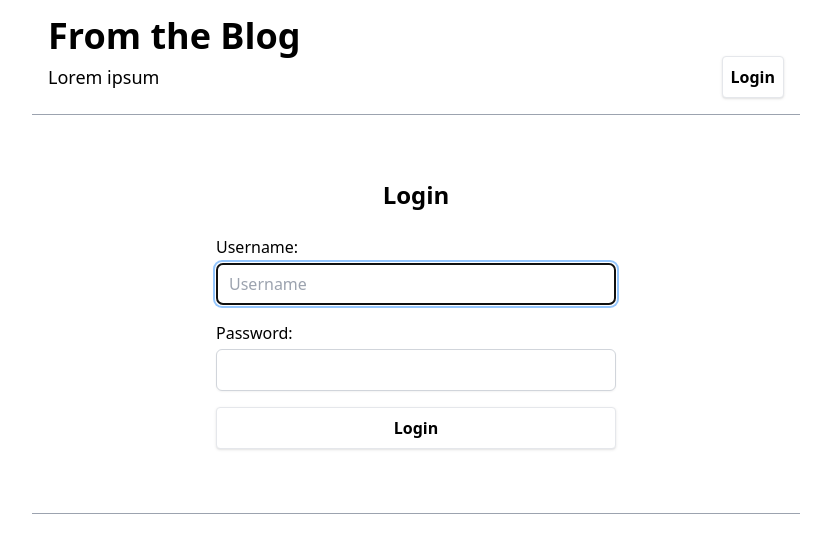
After one commit to iRantTyrant/media-lab-projects, a Django app: page /account/login/ in a window 1280 px wide. The commit adds this page. Shown: the top 553 px of the page, without its empty margins (224-1055 px from the left). Run offline with Django 5.2, Linux system fonts and the light colour scheme; parts of the project's set-up code (start-up, migrations or seed data) failed here and were passed over; some libraries are stand-ins or nearby versions.

Commit message:
Implement custom authentication form and enhance login/logout functionality with user feedback

```diff
--- a/myblog/my_blog/account/forms.py
+++ b/myblog/my_blog/account/forms.py
@@ -2,5 +2,10 @@ from django import forms
 from django.contrib.auth.forms import AuthenticationForm
 
 class CustomAuthenticationForm(AuthenticationForm):
-    username = forms.CharField(max_length=254, help_text='Required.')
-    password = forms.CharField(max_length=128, widget=forms.PasswordInput, help_text='Required.')
+    username = forms.CharField(max_length=254, help_text='Required.', required=True,widget=forms.TextInput(attrs={
+        'class': 'mt-1 block w-full px-3 py-2 border border-gray-300 rounded-md shadow-sm focus:ring focus:ring-blue-300 placeholder-gray-400',
+        'placeholder': 'Username',
+        'autofocus': True,
+        }))
+    password = forms.CharField(max_length=128, help_text='Required.',required=True, widget=forms.PasswordInput(attrs={
+        'class': 'mt-1 block w-full px-3 py-2 border border-gray-300 rounded-md shadow-sm focus:ring focus:ring-blue-300 placeholder-gray-400',}))
--- /dev/null
+++ b/myblog/my_blog/account/templates/login.html
@@ -0,0 +1,45 @@
+{% extends "blog/base.html" %}
+
+{% block title %}Login{% endblock %}
+
+{% block content %}
+    {% if user.is_authenticated %}
+        <div class="max-w-md mx-auto mt-10 p-6 bg-white mg-4">
+            <h2 class="text-2xl font-bold mb-6 text-center">Welcome back, {{ user.username }}!</h2>
+            <p class="text-center">You are already logged in.</p>
+            <div>
+                <form method="POST" action="{% url 'account:logout' %}">
+                    {% csrf_token %}
+                    <button type="submit" class="w-full bg-white text-black font-bold py-2 border shadow rounded hover:bg-gray-700 hover:text-white transition">
+                        Logout
+                    </button>
+            </div>
+        </div>
+    <!--Login Form-->
+    {% else %}
+        <div class="max-w-md mx-auto mt-10 p-6 bg-white mg-4">
+            <h2 class="text-2xl font-bold mb-6 text-center">Login</h2>
+
+            <form method="POST" novalidate>
+                {% csrf_token %}
+                {{ form.non_field_errors }}
+
+                <div class="mb-4">
+                    {{ form.username.label_tag }}
+                    {{ form.username}}
+                    {{ form.username.errors }}
+                </div>
+
+                <div class="mb-4">
+                    {{ form.password.label_tag }}
+                    {{ form.password}}
+                    {{ form.password.errors }}
+                </div>
+
+                <button type="submit" class="w-full bg-white text-black font-bold py-2 border shadow rounded hover:bg-gray-700 hover:text-white transition ">
+                    Login
+                </button>
+            </form>
+        </div>
+    {% endif %}
+{% endblock %}
--- /dev/null
+++ b/myblog/my_blog/account/urls.py
@@ -0,0 +1,14 @@
+from django.urls import path # Importing path from django.urls to define URL patterns
+from .views import login_view # Importing views for login, logout, and signup
+from django.contrib.auth import views as auth_views # Importing auth views for authentication
+from django.urls import reverse_lazy # Importing reverse_lazy for URL redirection
+from django.views.generic import TemplateView # Importing TemplateView for rendering templates
+
+app_name = 'account' # Setting the app name for namespacing URLs
+# URL patterns for the account app
+urlpatterns = [
+    path('login/', login_view, name='login'), # URL for login view
+    path('logout/',auth_views.LogoutView.as_view(next_page=reverse_lazy('account:logged_out')),name='logout'), # URL for django based logout view
+    path('logged-out/', TemplateView.as_view(template_name='logout.html'), name='logged_out'),# URL for custom logged out view
+    # path('signup/', signup_view, name='signup'), # URL for signup view (commented out)
+]
--- a/myblog/my_blog/account/views.py
+++ b/myblog/my_blog/account/views.py
@@ -19,11 +19,14 @@ def login_view(request):
 
             if user is not None:
                 login(request, user)
-                return redirect('home')  # Redirect after login
+                return redirect('/blogapp/')  # Redirect after login
             else:
                 form.add_error(None, 'Invalid username/email or password')
 
     else:
         form = CustomAuthenticationForm()
 
-    return render(request, 'account/templates/login.html', {'form': form})
+    return render(request, 'login.html', {'form': form})
+
+def logged_out_view(request):
+    return render(request, 'account/logged_out.html')
--- a/myblog/my_blog/blogapp/templates/blog/base.html
+++ b/myblog/my_blog/blogapp/templates/blog/base.html
@@ -7,16 +7,28 @@
     <script src="https://cdn.tailwindcss.com"></script>
 </head>
 <body class="bg-white">
+    <!-- Heading -->
 
-    <!-- Heading -->
-    <div class="max-w-3xl mx-auto px-4 pt-8 text-center">
-        <h1 class="text-4xl font-bold text-left mb-2">From the Blog</h1>
-        <p class="text-lg text-left mb-4">Lorem ipsum</p>
+    {% if user.is_authenticated %}
+    <div class="max-w-3xl mx-auto px-4 pt-4 text-center">
+        <h1 class="text-4xl font-bold text-left mb-">From the Blog</h1>
+        <div class ="flex justify-between items-center">
+            <p class="text-lg text-left">Welcome {{ user.username }}</p>
+            <a href="{% url 'account:login' %}" class= "btn btn-primary bg-white py-2 px-2  text-black font-bold border rounded shadow hover:bg-gray-700 hover:text-white transition">Logout</a>
+        </div>
     </div>
-
+    {% else %}
+    <div class="max-w-3xl mx-auto px-4 pt-4 text-center">
+        <h1 class="text-4xl font-bold text-left mb-">From the Blog</h1>
+        <div class ="flex justify-between items-center">
+            <p class="text-lg text-left">Lorem ipsum</p>
+            <a href="{% url 'account:login' %}" class= "btn btn-primary bg-white py-2 px-2  text-black font-bold border rounded shadow hover:bg-gray-700 hover:text-white transition">Login</a>
+        </div>
+    </div>
+    {% endif %}
 
     <!-- Content Block -->
-    <div class="max-w-3xl mx-auto px-4 pb-24 ">
+    <div class="max-w-3xl mx-auto  pb-10 mt-4 border-y border-gray-400">
         {% block content %}{% endblock %}
     </div>
 
--- a/myblog/my_blog/blogapp/templates/blog/post/comment_form.html
+++ b/myblog/my_blog/blogapp/templates/blog/post/comment_form.html
@@ -1,7 +1,7 @@
 {# blog/templates/blog/post/comment_form.html #}
 
 <div class="mt-12">
-  <h2 class="text-2xl font-semibold mb-4">Leave a comment</h2>
+  <h2 class="text-2xl font-semibold ">Leave a comment</h2>
 
   <form method="post" class="space-y-6">
     {% csrf_token %}
--- a/myblog/my_blog/blogapp/templates/blog/post/list.html
+++ b/myblog/my_blog/blogapp/templates/blog/post/list.html
@@ -3,10 +3,10 @@
 {% block title %}From the Blog{% endblock %}
 
 {% block content %}
-<div class="py-12 sm:py-16">
+<div class="py-5 ">
     <div class="max-w-3xl mx-auto px-4">
 
-        <div class="mt-5 space-y-16 border-y border-gray-400  pt-10 pb-10 sm:mt-8 sm:pt-16">
+        <div class="mt-5 space-y-16 border-b pb-5 border-gray-200">
             {% for post in page_obj %}
             <article class="flex max-w-xl flex-col items-start justify-between">
                 <div class="flex items-center gap-x-4 text-xs">
--- a/myblog/my_blog/blogapp/templates/blog/post/share.html
+++ b/myblog/my_blog/blogapp/templates/blog/post/share.html
@@ -3,7 +3,7 @@
 {% block title %}Share "{{ post.title }}"{% endblock %}
 
 {% block content %}
-    <div class="border-y border-gray-400 pt-10 pb-10">
+    <div class="pt-10 pb-auto">
   <h2 class="text-2xl font-bold mb-4">Share "{{ post.title }}" by Email</h2>
 
   {% if sent %}
--- a/myblog/my_blog/blogapp/views.py
+++ b/myblog/my_blog/blogapp/views.py
@@ -12,6 +12,9 @@ from .forms import emailPostForm #This is the form we created on the file forms.
 #Imported modules for the comments
 from .forms import CommentForm
 from .models import Comment
+
+#Imported modules for the login required decorator
+from django.contrib.auth.decorators import login_required
 
 
 # Function to display the list of posts
@@ -60,6 +63,7 @@ def post_share(request, post_id):
     return render(request, 'blog/post/share.html', {'post': post, 'form': form, 'sent': sent})
 
 #Funtion to handle the comments
+@login_required
 def post_comment(request, post_id):
     post = get_object_or_404(Post, id=post_id, status='P')
     if request.method == 'POST':
--- a/myblog/my_blog/my_blog/urls.py
+++ b/myblog/my_blog/my_blog/urls.py
@@ -1,6 +1,8 @@
-from django.contrib import admin
-from django.urls import include, path
+from django.contrib import admin # We import admin from django.contrib so we can register our models
+from django.urls import include, path # Importing include and path from django.urls to define URL patterns
+
 urlpatterns = [
-	path('admin/', admin.site.urls),
-	path('blogapp/', include('blogapp.urls', namespace='blogapp')),
+	path('admin/', admin.site.urls),# Admin panel URL
+	path('blogapp/', include('blogapp.urls', namespace='blogapp')),# URL for blogapp
+	path('account/', include('account.urls', namespace='account')),# URL for account app
 	]
```
Also changed, not shown: myblog/my_blog/account/templates/logout.html (added, +8 -0 lines), myblog/my_blog/blogapp/templates/blog/post/detail.html (+10 -6 lines), myblog/my_blog/db.sqlite3.
